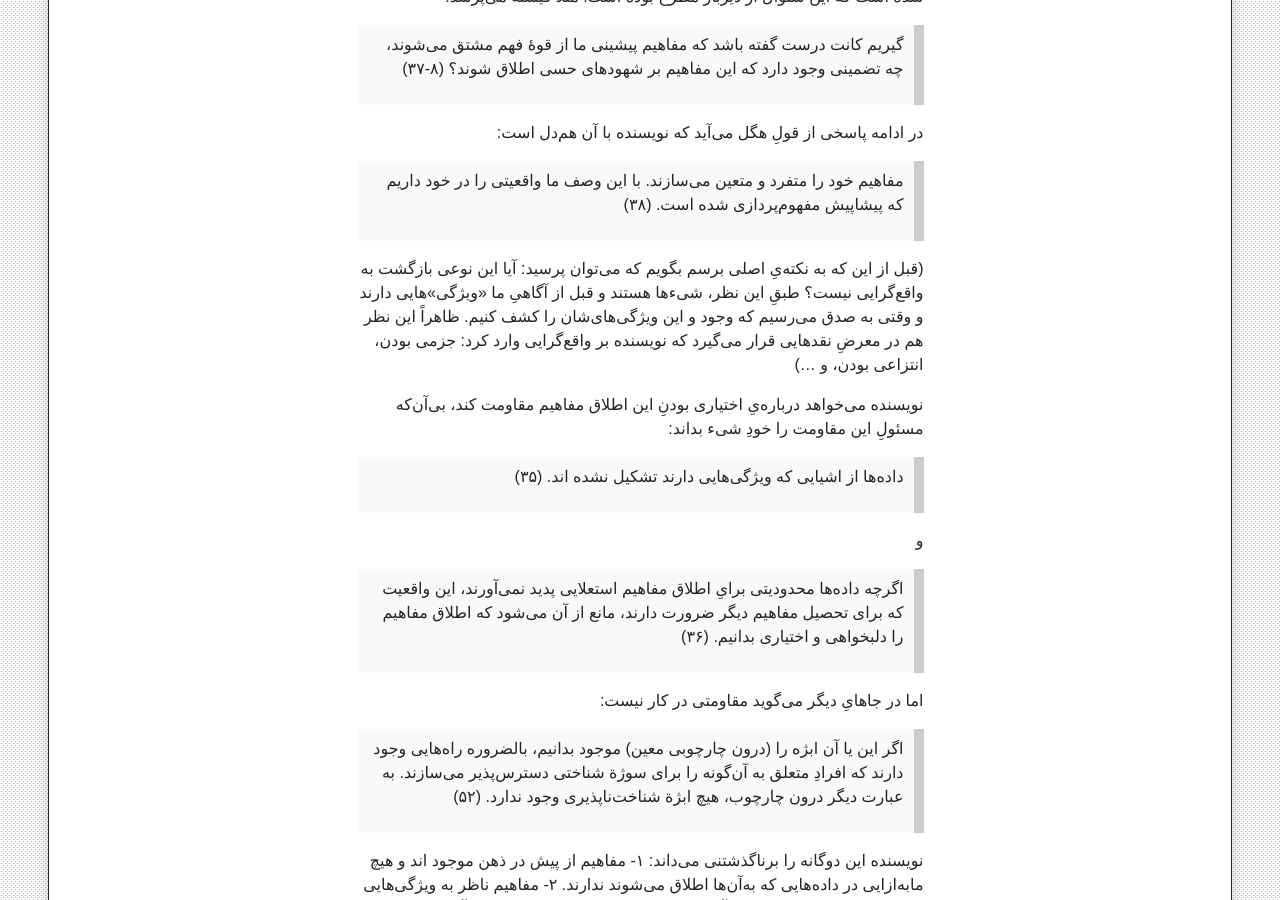
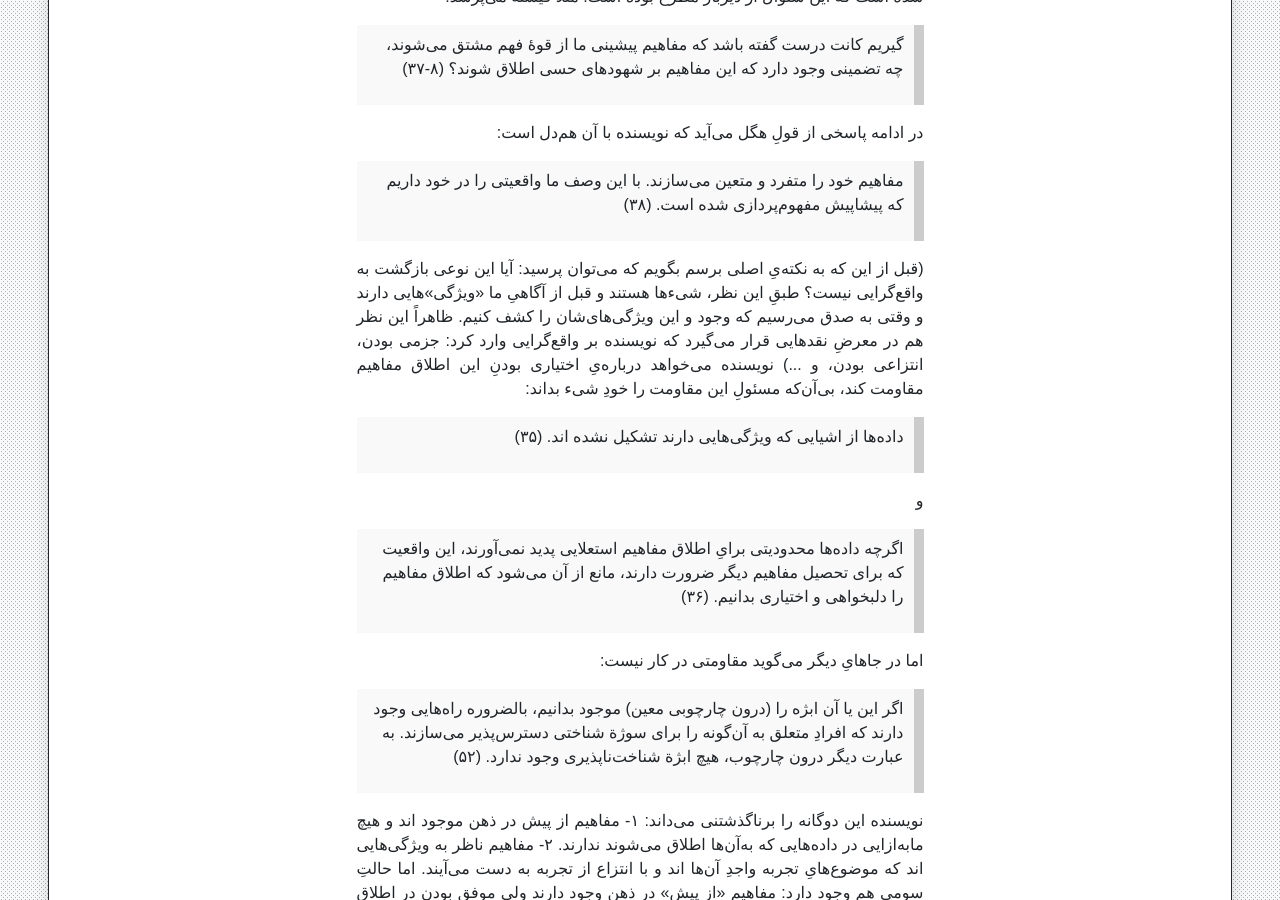
Before and after one commit to phicudemy/phicudemy.github.io, a Jekyll site: the page built from _posts/2024-08-02-perspevtive.md, in a window 1280 px wide and 900 px high, scrolled down 7736 px. Built offline with Jekyll 4.4.1, drawn with Linux system fonts in a browser that asks for light colours; comment, search, counter and statistics services are not loaded; a style sheet for code colours, icons or effects is not loaded; some of the changed text lies outside the part shown.

Commit message:
TinaCMS content update

```diff
--- a/_posts/2024-08-02-perspevtive.md
+++ b/_posts/2024-08-02-perspevtive.md
@@ -138,25 +138,25 @@ tags:
 بپردازم به راهِ نرفته‌یِ دوم. فکر می‌کنم در کتاب به یکی از پرسش‌هایی که می‌توان به این سئوال‌به اندازه‌یِ کافی پرداخته نشده است: چرا داده‌ها قابلیتِ برخی مفهوم‌پردازی‌ها را دارند، و مهم‌تر، چرا قابلیتِ برخی مفهوم‌پردازی‌ها را ندارند.  (مثالِ چرا چهارچوبِ پزشکیِ اخلاطی تصویری بسیار نادرست از بیماری و بدن به دست می‌دهد و اغلبِ پیش‌بینی‌های‌اش نادرست است و درمان‌های‌اش ناکارا) پیترزما متذکر شده است که این سئوال از دیرباز مطرح بوده است. مثلاً فیشته می‌پرسد:
 </p>
 > گیریم کانت درست گفته باشد که مفاهیم پیشینی ما از قوهٔ فهم مشتق می‌شوند، چه تضمینی وجود دارد که این مفاهیم بر شهودهای حسی اطلاق شوند؟ (۸-۳۷)
-
+<p align="justify">
 در ادامه پاسخی از قولِ هگل می‌آید که نویسنده با آن هم‌دل است:
-
+</p>
 > مفاهیم خود را متفرد و متعین می‌سازند. با این وصف ما واقعیتی را در خود داریم که پیشاپیش مفهوم‌پردازی شده است. (۳۸)
-
+<p align="justify">
 (قبل از این که به نکته‌یِ اصلی برسم بگویم که می‌توان پرسید: آیا این نوعی بازگشت به واقع‌گرایی نیست؟ طبقِ این نظر، شیء‌ها هستند و قبل از آگاهیِ ما «ویژگی»هایی دارند و وقتی به صدق می‌رسیم که وجود و این ویژگی‌های‌شان را کشف کنیم. ظاهراً این نظر هم در معرضِ نقدهایی قرار می‌گیرد که نویسنده بر واقع‌گرایی وارد کرد: جزمی بودن، انتزاعی بودن، و ...)
 
 نویسنده می‌خواهد درباره‌یِ اختیاری بودنِ این اطلاق مفاهیم مقاومت کند، بی‌آن‌که مسئولِ این مقاومت را خودِ شیء بداند:
-
+</p>
 > داده‌ها از اشیایی که ویژگی‌هایی دارند تشکیل نشده اند. (۳۵)
-
+<p align="justify">
 و
-
+</p>
 > اگرچه داده‌ها محدودیتی برایِ اطلاق مفاهیم استعلایی پدید نمی‌آورند، این واقعیت که  برای تحصیل مفاهیم دیگر ضرورت دارند، مانع از آن می‌شود که اطلاق مفاهیم را دلبخواهی و اختیاری بدانیم. (۳۶)
-
+<p align="justify">
 اما در جاهایِ دیگر می‌گوید مقاومتی در کار نیست:
-
+</p>
 > اگر این یا آن ابژه را (درون چارچوبی معین) موجود بدانیم، بالضروره راه‌هایی وجود دارند که افرادِ متعلق به آن‌گونه را برای سوژة شناختی دسترس‌پذیر می‌سازند. به عبارت دیگر درون چارچوب، هیچ ابژة شناخت‌ناپذیری وجود ندارد. (۵۲)
-
+<p align="justify">
 نویسنده این دوگانه را برناگذشتنی می‌داند: ۱- مفاهیم از پیش در ذهن موجود اند و هیچ مابه‌ازایی در داده‌هایی که به‌آن‌ها اطلاق می‌شوند ندارند. ۲- مفاهیم ناظر به ویژگی‌هایی اند که موضوع‌هایِ تجربه واجدِ آن‌ها اند و با انتزاع از تجربه به دست می‌آیند. اما حالتِ سومی هم وجود دارد: مفاهیم «از پیش» در ذهن وجود دارند ولی موفق بودن در اطلاقِ مفاهیم نشانة آن است که موضوعِ شناخت ویژگی‌هایی دارد که قرابتی با آن مفاهیم دارند. موفق نبودن چنین اطلاق‌هایی هم نشان می‌دهد قرابتِ پیش‌گفته محقق نیست. در این صورت می‌توان هم واقعیتِ شیءِ بیرونی را پذیرفت و هم امکانِ معرفت بدان را.
 </p>
 <br>
```
